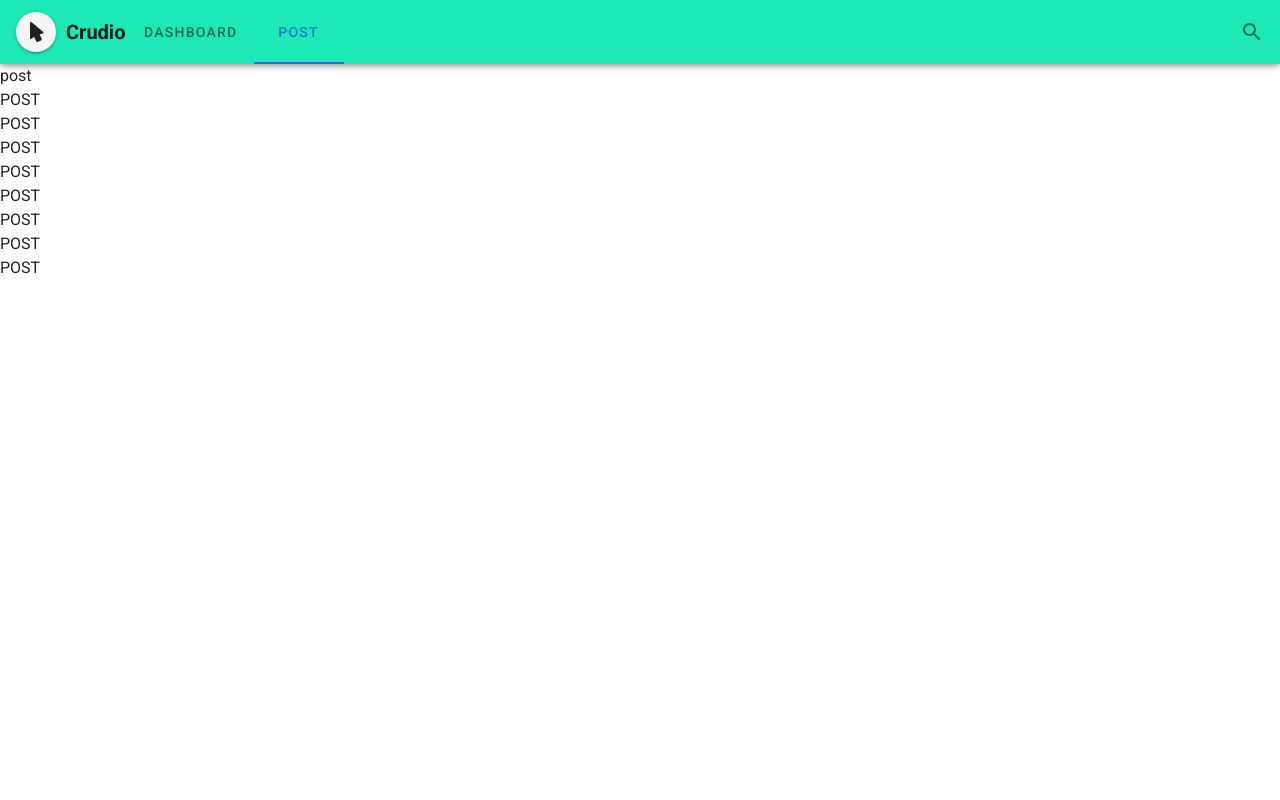
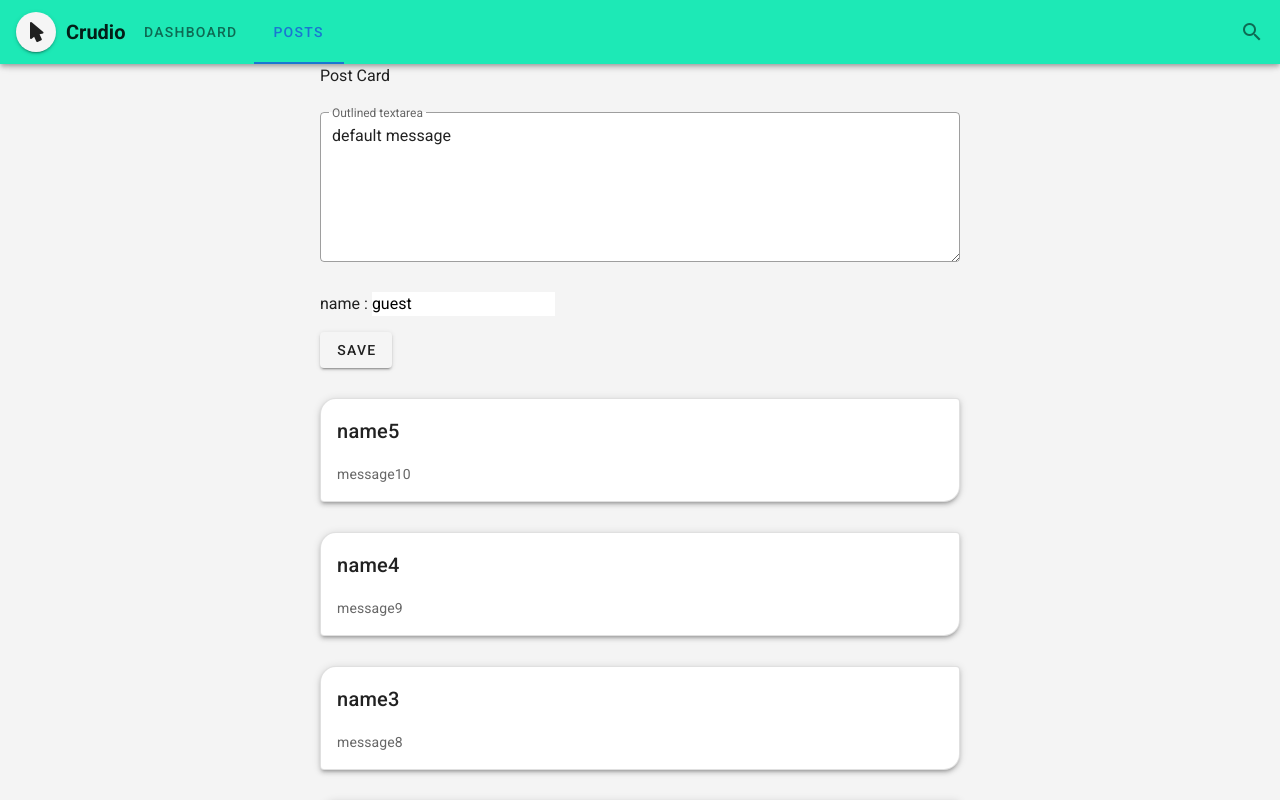
Before and after one commit to OhSeungCheol/crudio-front, a Vue app: page /posts in a window 1280 px wide. Shown: the top 800 px of the page. Built offline with nearby package versions, Linux system fonts and the light colour scheme.

Commit message:
Posts 탭 creator, card 컴포넌트 추가

```diff
--- a/src/components/common/Header.vue
+++ b/src/components/common/Header.vue
@@ -19,7 +19,7 @@
         <v-tabs v-model="selectedTab" align-with-title>
             <v-tab class="pa-0 ma-0" style="min-width:0px" key='0'/>
             <v-tab to="dashboard" tag="div">Dashboard</v-tab>
-            <v-tab to="posts" tag="div">Post</v-tab>
+            <v-tab to="posts" tag="div">Posts</v-tab>
         </v-tabs>
 
         <v-btn icon>
--- a/src/components/post/InputPost.vue
+++ /dev/null
@@ -1,22 +0,0 @@
-<template>
-    <div>
-        post
-        <!-- <span>Post Card</span>
-        <br>
-        <br>
-        <textarea v-model="message" placeholder="Input Post Contents"></textarea>
-        <p>
-            name : <input type='text'>
-            password : <input type='text'>
-        </p> -->
-    </div>
-</template>
-
-<script>
-</script>
-
-<style scoped>
-    textarea {
-    width:100%;
-    }
-</style>
--- a/src/components/post/Post.vue
+++ /dev/null
@@ -1,32 +0,0 @@
-<template>
-    <div>
-       POST
-    </div>
-    <!-- <div id='post-top-div'>
-        <b-card-group deck>
-            <b-card
-            header-tag="header"
-            footer-tag="footer"
-            v-bind:header=String(item.id)
-            footer="footer & comment"
-            >
-                <b-card-text>
-                    {{item.name}}
-                </b-card-text>
-            </b-card>
-        </b-card-group>
-    </div> -->
-</template>
-
-<script>
-export default {
-    props: ['item']
-}
-</script>
-
-<style scoped>
-    #post-top-div {
-        padding-top: 30px;
-        padding-bottom: 30px;
-    }
-</style>
--- /dev/null
+++ b/src/components/posts/PostsCard.vue
@@ -0,0 +1,27 @@
+<template>
+    <v-card
+        elevation="3"
+        outlined
+        shaped
+    >
+        <v-card-title>
+            {{item.name}}
+        </v-card-title>
+        <!-- <v-card-subtitle> -->
+        <!-- </v-card-subtitle> -->
+        <v-card-text>
+            {{item.message}}
+        </v-card-text>
+        <!-- <v-card-actions> -->
+        <!-- </v-card-actions> -->
+    </v-card>
+</template>
+
+<script>
+    export default {
+        props: ['item']
+    }
+</script>
+
+<style scoped>
+</style>
--- /dev/null
+++ b/src/components/posts/PostsCreator.vue
@@ -0,0 +1,41 @@
+<template>
+    <div>
+        <span>Post Card</span>
+        <br>
+        <br>
+        <v-textarea
+          outlined
+          name='input-7-4'
+          label='Outlined textarea'
+          background-color='white'
+          v-model='message'
+        ></v-textarea>
+        <p>
+            name : <input type='text' v-model='name' style='background-color:white'>
+        </p>
+        <v-btn @click="emitMessage">Save</v-btn>
+    </div>
+</template>
+
+<script>
+    export default {
+        data: () => ({
+            name: 'guest',
+            message: 'default message',
+        }),
+        methods: {
+            emitMessage() {
+                this.$emit("emitMessage", this.getCardInfo());
+            },
+            getCardInfo() {
+                const card = {};
+                card.name = this.name;
+                card.message = this.message;
+                return card;
+            }
+        }
+    }
+</script>
+
+<style scoped>
+</style>
--- a/src/dummyData/PostsData.js
+++ b/src/dummyData/PostsData.js
@@ -1,12 +1,9 @@
 const items = [
-    {id: 1, name: '1'},
-    {id: 2, name: '2'},
-    {id: 3, name: '3'},
-    {id: 4, name: '4'},
-    {id: 5, name: '5'},
-    {id: 6, name: '6'},
-    {id: 7, name: '7'},
-    {id: 8, name: '8'},
+    {id: 1, name: 'name1', message: 'message6'},
+    {id: 2, name: 'name2', message: 'message7'},
+    {id: 3, name: 'name3', message: 'message8'},
+    {id: 4, name: 'name4', message: 'message9'},
+    {id: 5, name: 'name5', message: 'message10'},
 ]
 
 export default items;
--- a/src/views/PostsView.vue
+++ b/src/views/PostsView.vue
@@ -1,29 +1,53 @@
 <template>
     <v-main>
-        <div id='post-view-top-div'>
-            <input-post/>
-            <div v-for="item in items" :key="item.id">
-                <post v-bind:item="item"/>
+        <div style="display: flex; background-color:#f4f4f4">
+
+            <div style=" flex:2;">
+                <!-- 여백 -->
             </div>
+
+            <div class="child" style="flex:4;">
+                <posts-creator
+                    @emitMessage="addPostCard"
+                ></posts-creator>
+                <div v-for="item in items.slice().reverse()" :key="item.id" style="margin-bottom: 30px; margin-top: 30px">
+                    <posts-card
+                        v-bind:item="item"
+                    ></posts-card>
+                </div>
+            </div>
+
+            <div style="flex:2;">
+                <!-- 여백 -->
+            </div>
+
         </div>
     </v-main>
 </template>
 
 <script>
-import Post from '../components/post/Post.vue';
+import PostsCard from '../components/posts/PostsCard.vue';
+import PostsCreator from '../components/posts/PostsCreator.vue';
 import dummyPosts from '../dummyData/PostsData';
-import inputPost from '../components/post/InputPost.vue';
 
 export default {
     components: {
-        Post,
-        inputPost
+        PostsCreator,
+        PostsCard
     },
     data: () => {
         return {
-            items: dummyPosts
+            items: dummyPosts,
+            message: ''
         }
-    }
+    },
+    methods: {
+        addPostCard(card){
+            // create PostCard By API
+            // if success, reload items
+            this.items.push(card);
+        },
+    },
 }
 </script>
 
```
